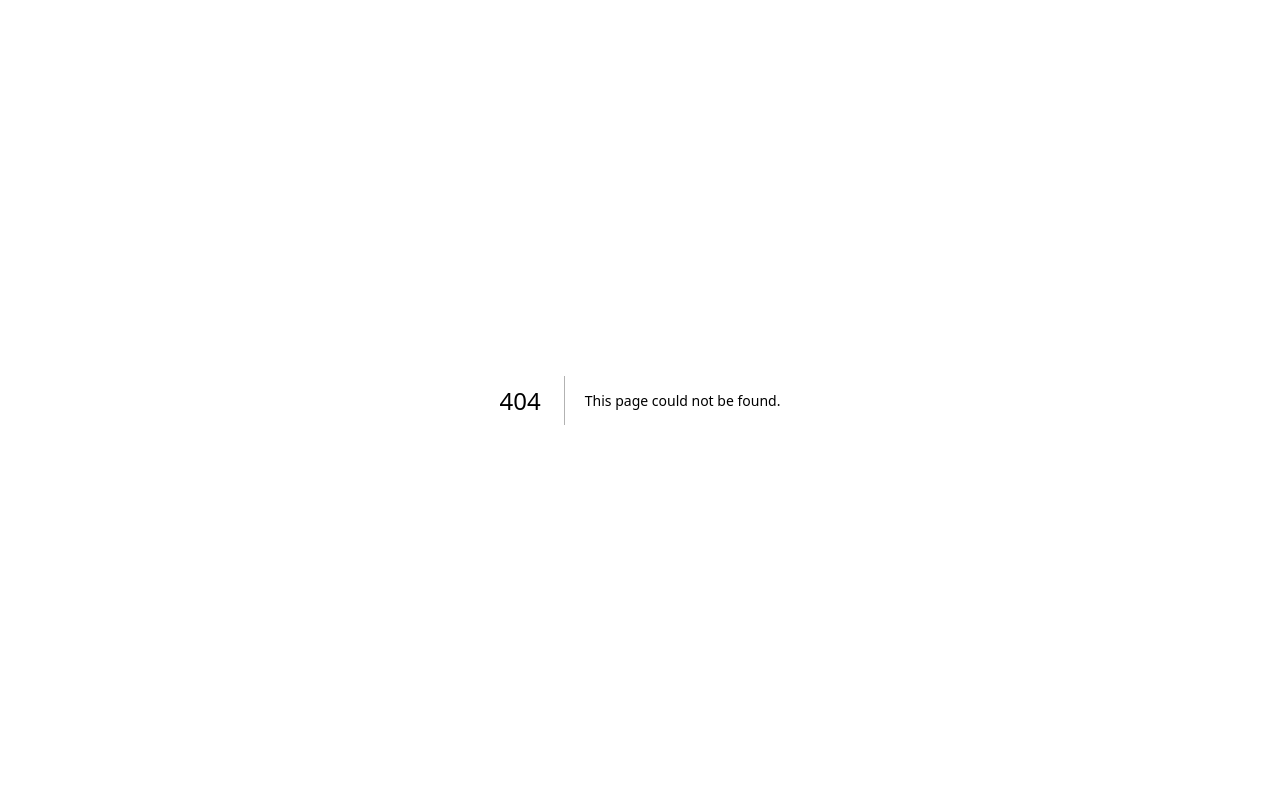
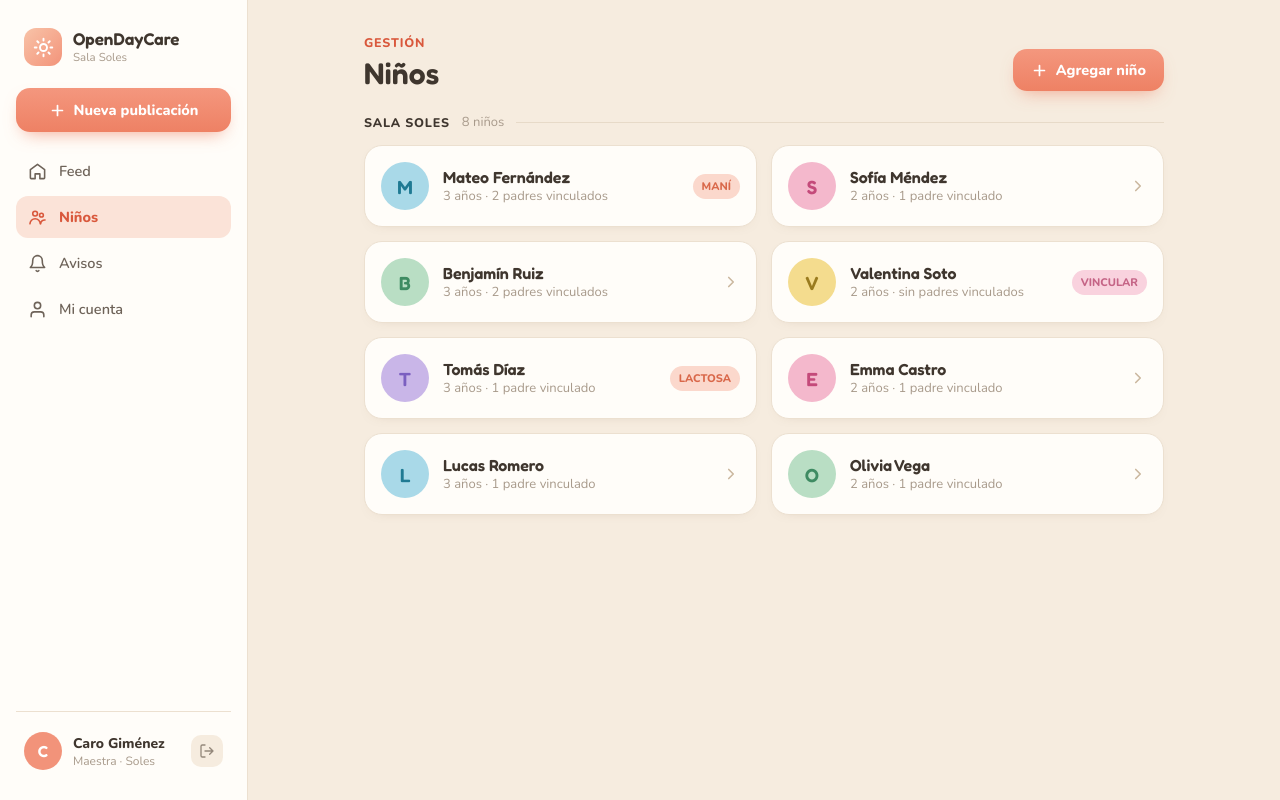
Before and after one commit to f4nt4lim0n/06-open-daycare, a Next.js app: page /kids in a window 1280 px wide. Before the commit this address had no page. Built offline with nearby package versions, Linux system fonts and the light colour scheme.

Commit message:
Add KidCard and KidsDirectory components to display kids' profiles

```diff
--- /dev/null
+++ b/app/_components/KidCard.tsx
@@ -0,0 +1,49 @@
+import type { Kid } from "@/app/_data/kids";
+import { ChevronRightIcon } from "@/app/_components/icons";
+
+const badgeBase = "flex-none rounded-full px-[9px] py-[5px] text-[11px] font-extrabold";
+
+function parentsLabel(count: number): string {
+  if (count === 0) return "sin padres vinculados";
+  if (count === 1) return "1 padre vinculado";
+  return `${count} padres vinculados`;
+}
+
+export function KidCard({ kid }: { kid: Kid }) {
+  return (
+    <a
+      href={`/kids/${kid.id}`}
+      className="flex min-w-0 items-center gap-3.5 rounded-[18px] border border-line bg-surface p-4 shadow-[0_4px_14px_-12px_rgba(120,90,60,0.5)] transition-[.15s] hover:-translate-y-0.5 hover:border-[#F2A78E]"
+    >
+      <span
+        className="flex size-12 flex-none items-center justify-center rounded-full font-display text-[19px] font-semibold"
+        style={{ backgroundColor: kid.avatarBg, color: kid.avatarInk }}
+      >
+        {kid.initials}
+      </span>
+      <span className="min-w-0 flex-1">
+        <span className="block font-display text-[16px] font-semibold text-ink">
+          {kid.name}
+        </span>
+        <span className="block text-[13px] text-ink-faint">
+          {kid.ageYears} años · {parentsLabel(kid.parents.length)}
+        </span>
+      </span>
+      <KidBadge kid={kid} />
+    </a>
+  );
+}
+
+function KidBadge({ kid }: { kid: Kid }) {
+  if (kid.allergyBadge) {
+    return (
+      <span className={`${badgeBase} bg-[#FBD8CC] text-[#D9684A]`}>{kid.allergyBadge}</span>
+    );
+  }
+
+  if (kid.parents.length === 0) {
+    return <span className={`${badgeBase} bg-[#F9D2DE] text-[#C56486]`}>VINCULAR</span>;
+  }
+
+  return <ChevronRightIcon className="flex-none" stroke="#CBB89F" />;
+}
--- /dev/null
+++ b/app/_components/KidsDirectory.tsx
@@ -0,0 +1,27 @@
+import type { Kid } from "@/app/_data/kids";
+import { room } from "@/app/_data/feed";
+import { KidCard } from "@/app/_components/KidCard";
+
+function kidsCountLabel(count: number): string {
+  return `${count} ${count === 1 ? "niño" : "niños"}`;
+}
+
+export function KidsDirectory({ kids }: { kids: Kid[] }) {
+  return (
+    <>
+      <div className="mb-3.5 flex items-center gap-3">
+        <span className="text-[12.5px] font-extrabold tracking-[0.8px] text-ink">
+          {room.name.toUpperCase()}
+        </span>
+        <span className="text-[13px] text-ink-faint">{kidsCountLabel(kids.length)}</span>
+        <span className="h-px flex-1 bg-[#E7DAC8]" />
+      </div>
+
+      <div className="grid grid-cols-1 gap-3.5 sm:grid-cols-2">
+        {kids.map((kid) => (
+          <KidCard key={kid.id} kid={kid} />
+        ))}
+      </div>
+    </>
+  );
+}
--- /dev/null
+++ b/app/kids/page.tsx
@@ -0,0 +1,30 @@
+import { kids } from "@/app/_data/kids";
+import { AppShell } from "@/app/_components/AppShell";
+import { KidsDirectory } from "@/app/_components/KidsDirectory";
+import { PlusIcon } from "@/app/_components/icons";
+
+export default function KidsPage() {
+  return (
+    <AppShell activeItem="kids">
+      <div className="mx-auto w-full max-w-[880px] px-4 pt-6 pb-20 sm:px-10 sm:pt-[34px]">
+        <header className="mb-[22px] flex items-end justify-between gap-4">
+          <div>
+            <div className="mb-1 text-[12.5px] font-extrabold tracking-[0.8px] text-brand-dark">
+              GESTIÓN
+            </div>
+            <h1 className="font-display text-[30px] font-semibold text-ink">Niños</h1>
+          </div>
+          <a
+            href="#"
+            className="flex items-center gap-2 rounded-[14px] bg-gradient-to-b from-[#F4977E] to-[#EE8164] px-[18px] py-[11px] text-[14.5px] font-extrabold text-white shadow-[0_8px_18px_-8px_rgba(238,129,100,0.7)]"
+          >
+            <PlusIcon />
+            Agregar niño
+          </a>
+        </header>
+
+        <KidsDirectory kids={kids} />
+      </div>
+    </AppShell>
+  );
+}
```
